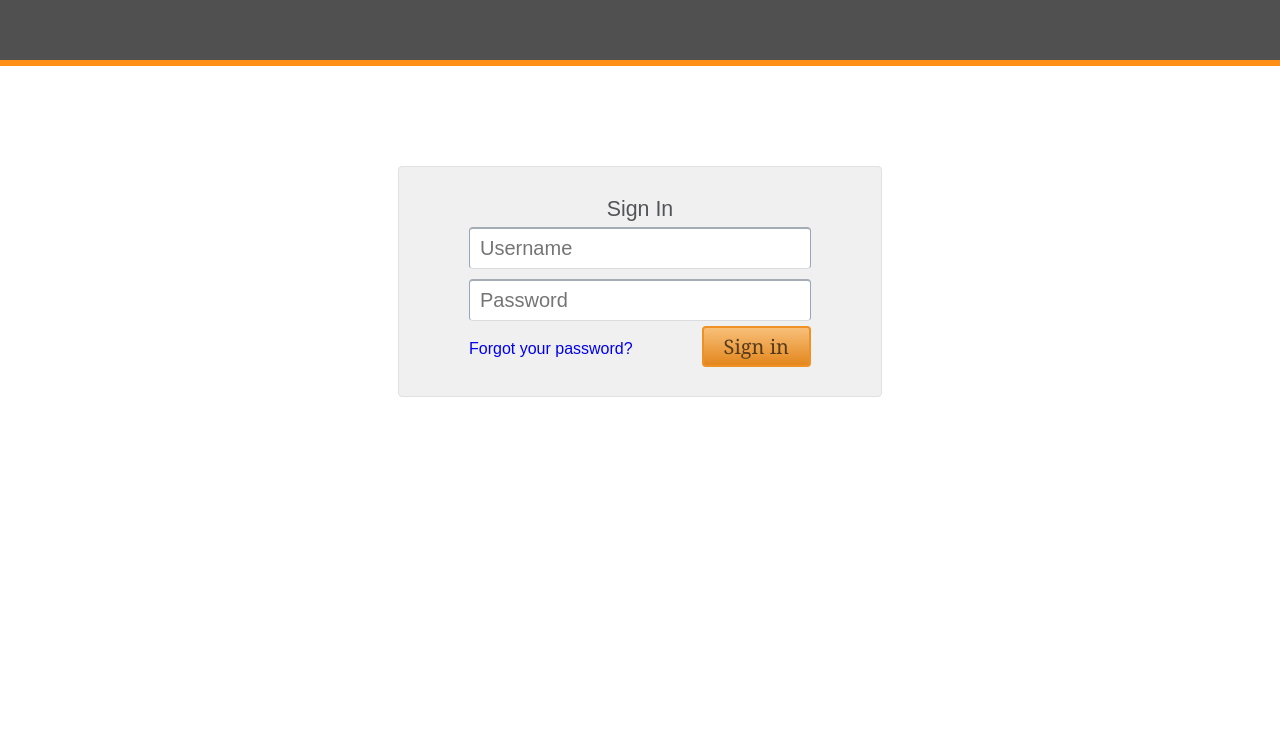
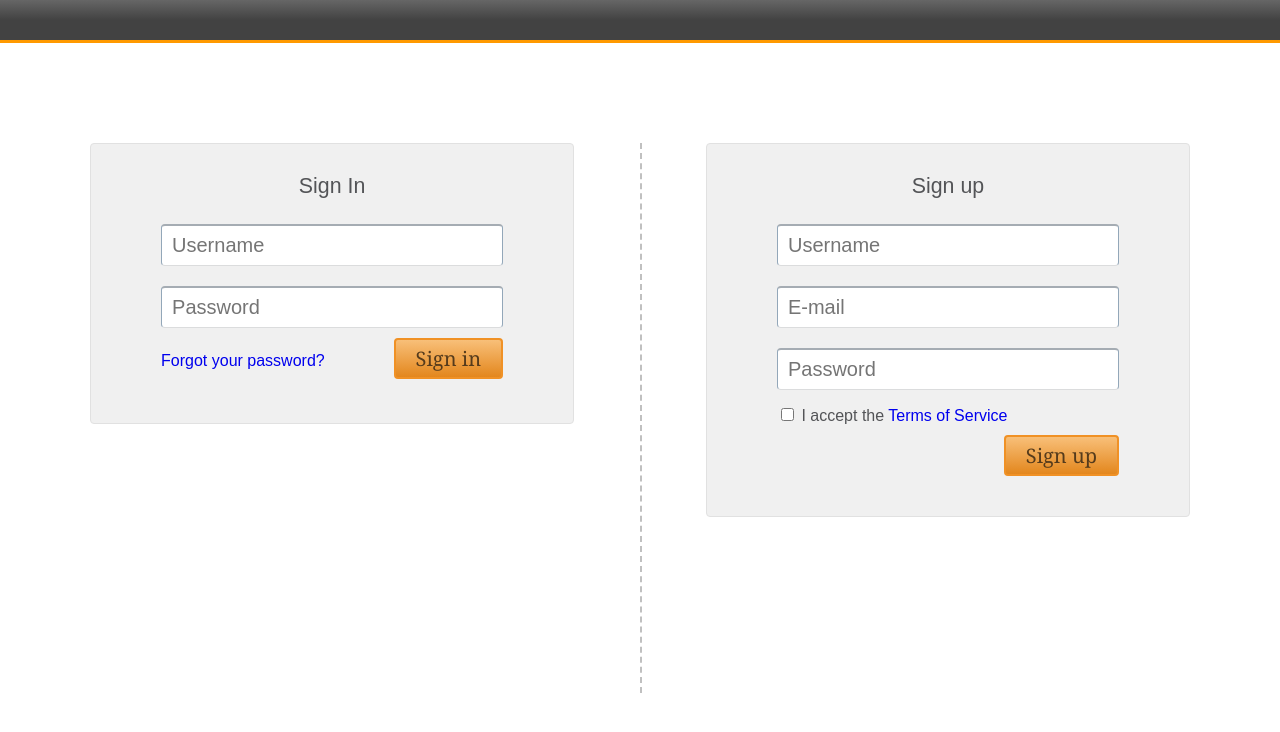
Before and after one commit to jcbp/WaterCoon, a PHP site: page /login.php in a window 1280 px wide. Shown: the top 732 px of the page. Run offline with PHP 8.4, Linux system fonts and the light colour scheme.

Commit message:
Se implementa el formulario de SignUp

```diff
--- a/css/login.css
+++ b/css/login.css
@@ -1,3 +1,13 @@
+
+.wc-fst-gradient {
+  background: #424242;
+  background-image: -webkit-linear-gradient(bottom, #424242 50%, #666);
+  background-image: -moz-linear-gradient(bottom, #424242 50%, #666);
+  background-image: -ms-linear-gradient(bottom, #424242 50%, #666);
+  background-image: -o-linear-gradient(bottom, #424242 50%, #666);
+  background-image: linear-gradient(bottom, #424242 50%, #666);
+  border-bottom: 3px solid #FF9900;
+}
 
 body {
 	font-family: arial;
@@ -9,11 +19,16 @@ a {
 	text-decoration: none;
 }
 
-.login-input {
+a:visited {
+	color: #0000ee;
+}
+
+input[type=text],
+input[type=password] {
 	font-size: 20px;
 	color: #4E5860;
 	padding: 2px 10px;
-	margin: 5px 0px;
+	margin: 10px 0px;
 	width: 320px;
 	height: 35px;
 	border: 1px solid #93A7B9;
@@ -25,12 +40,16 @@ a {
 	outline: none;
 }
 
+.title {
+	padding: 0 0 15px 0;
+}
+
 .wrong-password {
 	border-bottom: 2px dotted #EA020C;
 	margin-bottom: 4px;
 }
 
-#submit-button {
+.submit-button {
 	font-family: georgia, serif;
 	padding: 5px 20px;
 	font-size: 20px;
@@ -55,7 +74,7 @@ a {
 	);
 }
 
-#submit-button:hover {
+.submit-button:hover {
 	color: #6C4E2B;
 	border: 2px solid #DA7807;
 	background-image: linear-gradient(bottom, rgb(209,118,27) 0%, rgb(235,163,80) 100%);
@@ -74,31 +93,52 @@ a {
 }
 
 #header {
-	height: 60px;
-	background-color: #505050;
+	height: 40px;
 }
 
 #content {
+	text-align: center;
+	margin: 100px auto 0px;
+}
+
+.container {
 	background-color: #F0F0F0;
 	border: 1px solid #E1E1E1;
-	text-align: center;
-	margin: 100px auto 0px;
+	margin: 0 60px;
 	width: 342px;
-	padding: 30px 70px 70px;
+	padding: 30px 70px 40px;
 	-webkit-border-radius: 4px;
 	-moz-border-radius: 4px;
 	border-radius: 4px;
+	display: inline-block;
 }
 
-#separator {
-	height: 6px;
-	background-color: #FF8F15;
+.separator {
+	border-right: 2px dashed silver;
+	width: 1px;
+	height: 550px;
+	display: inline-block;
 }
 
-#content a {
+#sign-up {
+	vertical-align: top;
+}
+
+#sign-in {
+	vertical-align: top;
+}
+
+#sign-up span {
+	float: left;
+	font-size: 12pt;
+	margin: 5px 0px 10px;
+}
+
+#sign-in a {
 	float: left;
 	line-height: 35px;
 	margin: 5px 0px;
+	font-size: 12pt;
 }
 
 #content div {
--- a/login.js
+++ b/login.js
@@ -24,20 +24,34 @@ var httpRequest = function(config) {
 
 var WCLogin = new function() {
 
-	var _usernameObj;
-	var _passwordObj;
 	var _this = this;
+	var _login = {
+		username: "",
+		password: ""
+	};
+	var _signup = {
+		username: "",
+		email: "",
+		password: ""
+	};
 
-	var submitByKey = function(event) {
+	var submitLoginByKey = function(event) {
 		event = window.event || event;
 		if (event.keyCode == 13) {
 			_this.submit();
 		}
 	};
 
+	var submitSignupByKey = function(event) {
+		event = window.event || event;
+		if (event.keyCode == 13) {
+			_this.submitSignup();
+		}
+	};
+
 	this.submit = function() {
-		var username = _usernameObj.value;
-		var password = _passwordObj.value;
+		var username = _login.username.value;
+		var password = _login.password.value;
 		httpRequest({
 			url: "authentication.php",
 			data: {
@@ -49,22 +63,55 @@ var WCLogin = new function() {
 					location.href = "index.php";
 				}
 				else {
-					//_passwordObj.className += " wrong-password";
-					_passwordObj.value = "";
+					//_login.password.className += " wrong-password";
+					_login.password.value = "";
 				}
 			}
 		});
 	};
 
-	this.setInputIds = function(usernameId, passwordId) {
-		_usernameObj = document.getElementById(usernameId);
-		_passwordObj = document.getElementById(passwordId);
-		_usernameObj.onkeyup = submitByKey;
-		_passwordObj.onkeyup = submitByKey;
-		_usernameObj.focus();
+	this.submitSignup = function() {
+		var username = _signup.username.value;
+		var email = _signup.email.value;
+		var password = _signup.password.value;
+
+		httpRequest({
+			url: "authentication.php",
+			data: {
+				username: username,
+				email: email,
+				password: password
+			},
+			success: function(result, status) {
+				if (result == "success") {
+					alert("Welcome!");
+				}
+				else {
+					alert("algo anda mal");
+				}
+			}
+		});
+	};
+
+	this.setInputIds = function(usernameId, passwordId, signupUsername, signupEmail, signupPassword) {
+
+		_login.username = $("#" + usernameId)[0];
+		_login.password = $("#" + passwordId)[0];
+		_signup.username = $("#" + signupUsername)[0];
+		_signup.email = $("#" + signupEmail)[0];
+		_signup.password = $("#" + signupPassword)[0];
+
+		_login.username.onkeyup = submitLoginByKey;
+		_login.password.onkeyup = submitLoginByKey;
+
+		_signup.username.onkeyup = submitSignupByKey;
+		_signup.email.onkeyup = submitSignupByKey;
+		_signup.password.onkeyup = submitSignupByKey;
+
+		_login.username.focus();
 	};
 };
 
 $(document).ready(function() {
-	WCLogin.setInputIds("username", "password");
+	WCLogin.setInputIds("username", "password", "signup-username", "signup-email", "signup-password");
 });
--- a/login.php
+++ b/login.php
@@ -13,17 +13,30 @@
 </head>
 
 <body>
-	<div id="header">
+	<div id="header" class="wc-fst-gradient">
 
 	</div>
-	<div id="separator"></div>
 	<div id="content">
-		<div>Sign In</div>
-		<input class="login-input" name="user" type="text" id="username" placeholder="Username"><br />
-		<input class="login-input" name="pass" type="password" id="password" placeholder="Password">
-		<br />
-		<a href="#">Forgot your password?</a>
-		<input type="submit" name="Submit" id="submit-button" value="Sign in" onclick="WCLogin.submit()">
+		<div id="sign-in" class="container">
+			<div class="title">Sign In</div>
+			<input name="user" type="text" id="username" placeholder="Username"><br />
+			<input name="pass" type="password" id="password" placeholder="Password">
+			<br />
+			<a href="#">Forgot your password?</a>
+			<input type="submit" name="Submit" class="submit-button" value="Sign in" onclick="WCLogin.submit()">
+		</div>
+		<div class="separator"></div>
+		<div id="sign-up" class="container">
+			<div class="title">Sign up</div>
+			<input name="signup-user" type="text" id="signup-username" placeholder="Username"><br />
+			<input name="signup-email" type="text" id="signup-email" placeholder="E-mail"><br />
+			<input name="signup-pass" type="password" id="signup-password" placeholder="Password">
+			<span>
+				<input type="checkbox">
+				I accept the <a href="#">Terms of Service</a>
+			</span>
+			<input type="submit" name="signup-submit" class="submit-button" value="Sign up" onclick="">
+		</div>
 	</div>
 	<div id="footer"></div>
 </body>
```
